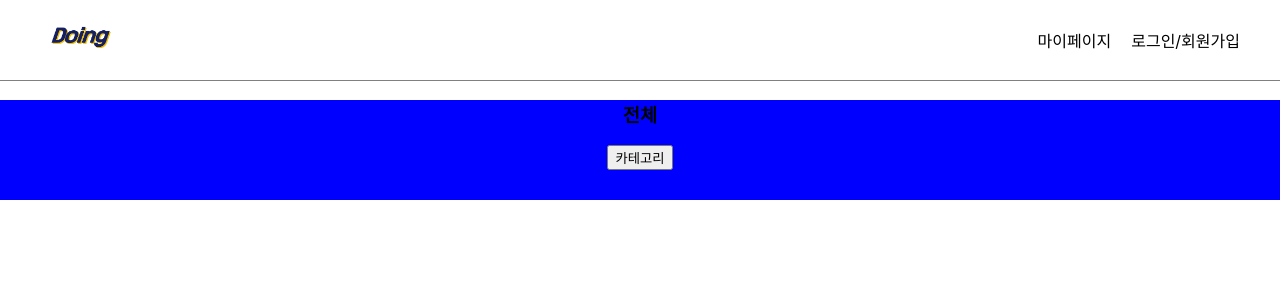
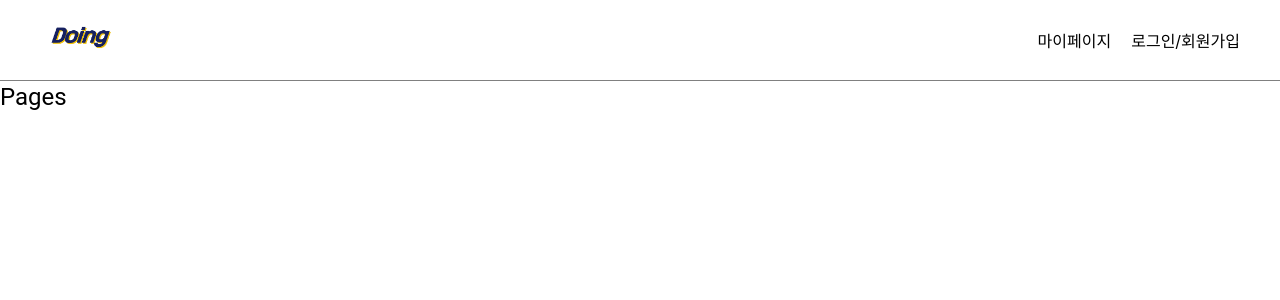
Before and after one commit to IngJun/doing_front, a React (Create React App) app: page / in a window 1280 px wide. Shown: the top 300 px of the page. Built offline with nearby package versions, Linux system fonts and the light colour scheme.

Commit message:
#4 refactor 수정

```diff
--- a/src/components/main/category/index.js
+++ b/src/components/main/category/index.js
@@ -1,39 +1,16 @@
 import React from 'react';
 import { MainWrap, Box } from "./style"
 import { useState } from 'react';
+import { Typography } from "@mui/material";
 
 const Category = (props) => {
     return (
-        <MainWrap>
-            <h3>전체</h3>
-            <DropBox>
-                <Box>
-                    <ul>
-                        <li>운동/스포츠</li>
-                        <li>여행/아웃도어</li>
-                        <li>문학/공연/축제</li>
-                        <li>음악/악기</li>
-                        <li>인문학/책/글</li>
-                        <li>게임/오락</li>
-                        <li>외국/언어</li>
-                        <li>공연/만들기</li>
-                        <li>요리/제조</li>
-                        <li>자유주제</li>
-                    </ul>
-                </Box>
-            </DropBox>
-        </MainWrap>
+        <>
+            <Typography componet="h2" variant="h5" gutterBottom>
+                Pages
+            </Typography>
+        </>
     );
-}
-
-const DropBox = (props) => {
-    const [open, setOpen] = useState(false);
-    return (
-        <div>
-            <button onClick={() => setOpen(!open)}>카테고리</button>
-            {open && props.children}
-        </div>
-    )
 }
 
 
```
